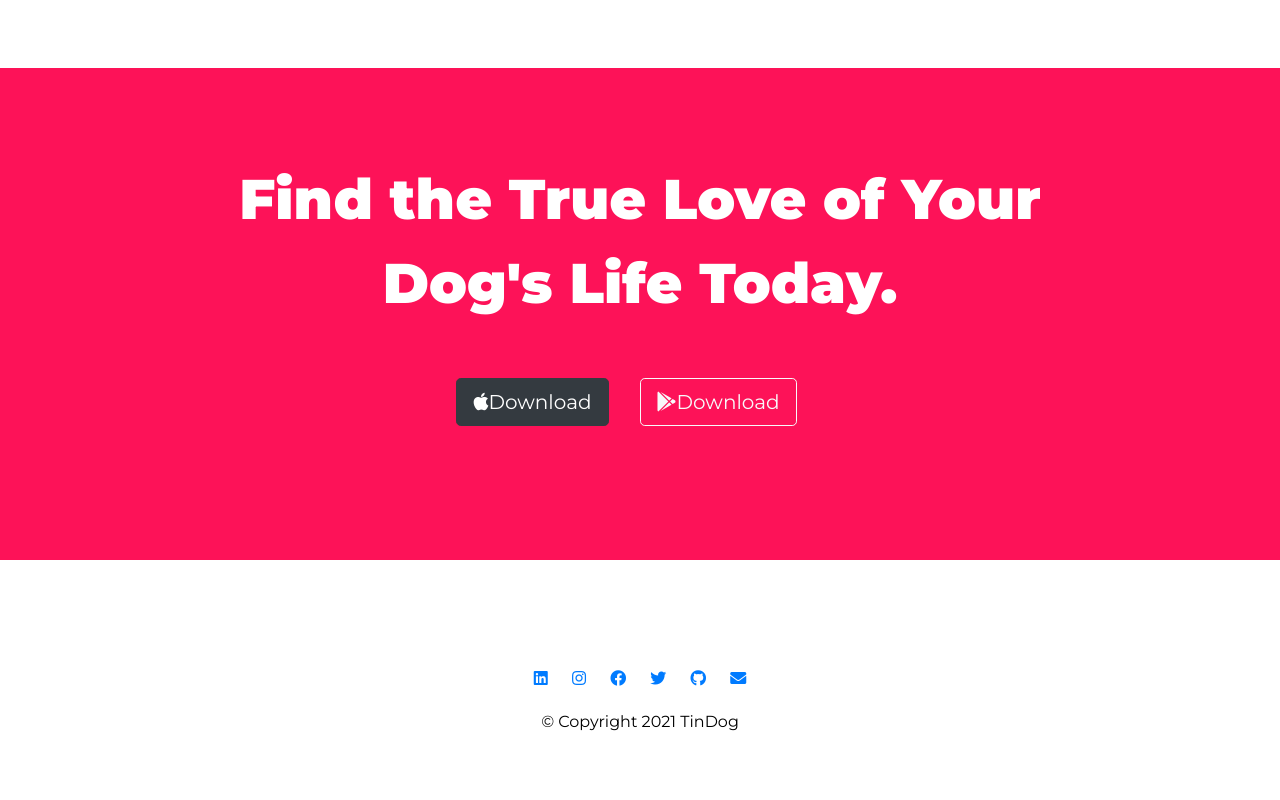
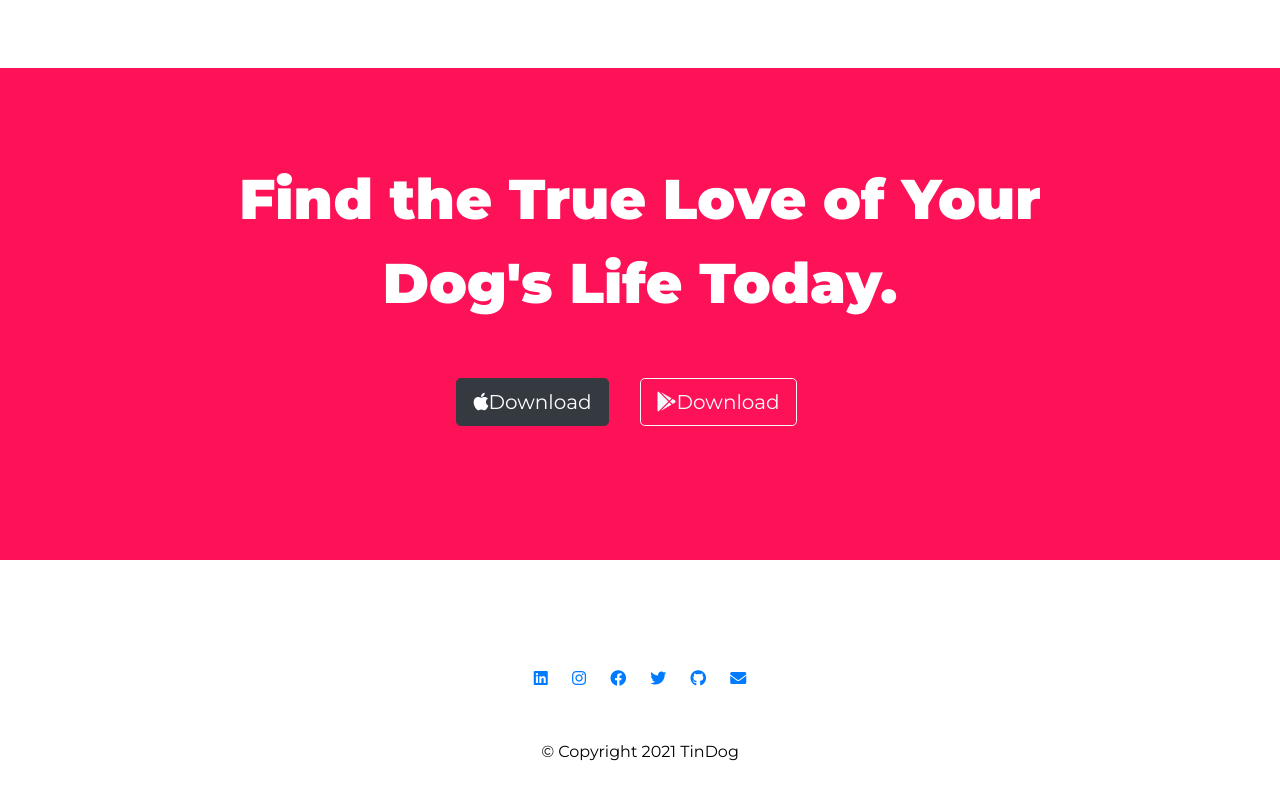
Before and after one commit to Vijay-Janarthanan/Tindog, a plain HTML site: page index.html in a window 1280 px wide. Shown: the part 2806-3606 px from the top of the page. Drawn offline with nearby package versions, Linux system fonts and the light colour scheme.

Commit message:
Update styles.css

```diff
--- a/css/styles.css
+++ b/css/styles.css
@@ -166,7 +166,7 @@ p{
 }
 
 #footer p{
-    adding-top: 30px;
+    padding-top: 30px;
     text-align: center;
     color: black;
 }
```
